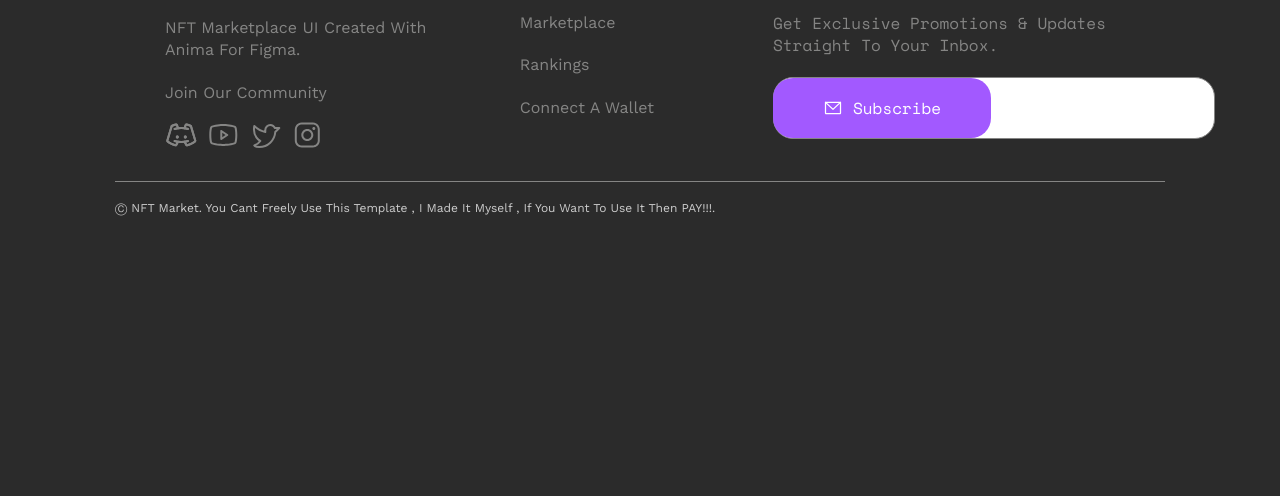
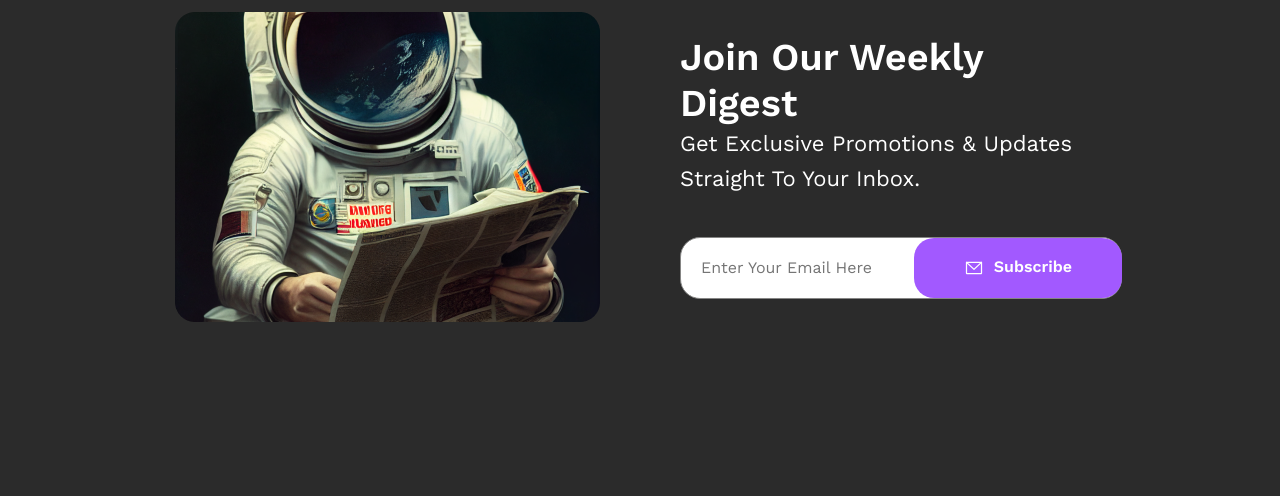
Before and after one commit to Mehemmed-Cf/Mehemmed-CF_Deploy-Frontend-Project, a plain HTML site: page index.html in a window 1280 px wide. Shown: the part 5972-6468 px from the top of the page. Before the commit the page ends 6227 px from the top, so only its background shows below. Drawn offline with nearby package versions, Linux system fonts and the light colour scheme.

Commit message:
Subscribe Widget Section added

```diff
--- a/index.html
+++ b/index.html
@@ -562,6 +562,25 @@ NFT Marketplace</p>
       </div>
     </section>
 
+    <section id="SubscribeWidget_Section">
+      <div class="Subscribe-Widget Container">
+        <img src="./assets/images/Astronout.png" />
+        <div class="Widget-Frame">
+          <div class="HeadlineAndSubhead">
+            <h1>Join our weekly digest</h1>
+            <p>Get exclusive promotions & updates straight to your inbox.</p>
+          </div>
+          <div class="Subscribe-Form">
+            <input type="email" placeholder="Enter your email here" />
+            <button class="Subscribe-Btn">
+              <img src="./assets/icons/Email.svg" />
+              <p>Subscribe</p>
+            </button>
+          </div>
+        </div>
+      </div>
+    </section>
+
     <footer class="Footer">
       <div class="Footer-Info Container">
         <div class="NFT-Marketplace-Info">
--- a/sass/components/_buttons.scss
+++ b/sass/components/_buttons.scss
@@ -109,7 +109,7 @@ button {
   background-color: var(--CallToAction);
   position: absolute;
   gap: 10px;
-  right: 10;
+  right: 0;
 
   @include for-size(phone) {
     @include Button(46px, 0px 50px, 12px);
--- a/sass/pages/Home/_Home.scss
+++ b/sass/pages/Home/_Home.scss
@@ -1043,3 +1043,33 @@ html {
     }
   }
 }
+
+#SubscribeWidget_Section {
+  @include Flex-ItemsAndPosition(flex, center, column);
+  padding: 40px 195px 80px 195px;
+  gap: 10px;
+
+  .Subscribe-Widget {
+    @include Flex-ItemsAndPosition(flex, center, row);
+    padding: 60px;
+    gap: 80px;
+  }
+
+  .Widget-Frame {
+    @include Flex-ItemsAndPosition(flex, flex-start, column);
+    width: 425px;
+    gap: 40px;
+
+    .HeadlineAndSubhead {
+      @include Flex-ItemsAndPosition(flex, flex-start, column);
+
+      h1 {
+        @include text-formatter(work Sans, 38px, 600, 120%);
+      }
+
+      p {
+        @include text-formatter(work Sans, 22px, 400, 160%);
+      }
+    }
+  }
+}
```
Also changed, not shown: assets/images/Astronout.png (added), sass/main.css.
